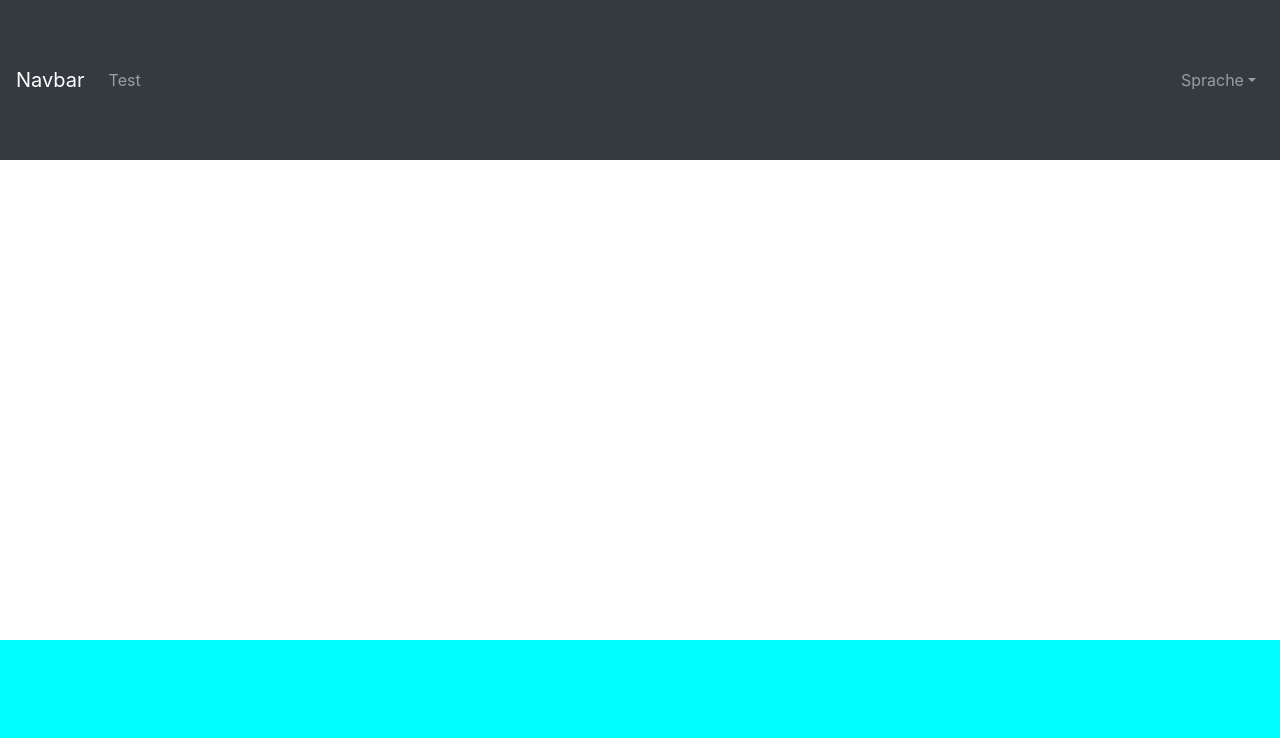
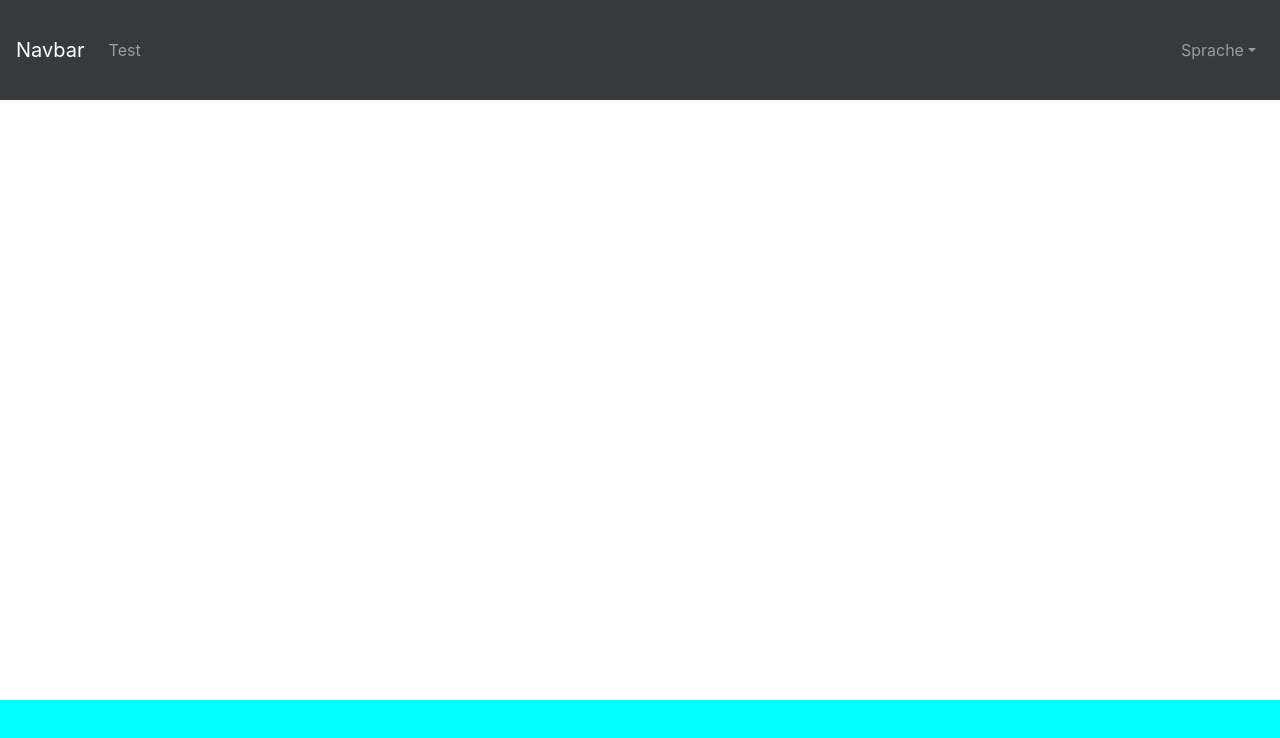
Before and after one commit to Fidelityyy/DaVinciNuxt, a Nuxt app: page / in a window 1280 px wide. Shown: the top 738 px of the page. Built offline with nearby package versions, Linux system fonts and the light colour scheme.

Commit message:
grid angepasst

```diff
--- a/pages/index.vue
+++ b/pages/index.vue
@@ -3,8 +3,7 @@
     <div id="header">
       <Navbar></Navbar>
     </div>
-    <div id="body">
-    </div>
+    <div id="body"></div>
     <div id="footer"></div>
   </div>
 </template>
@@ -24,9 +23,12 @@ export default {
   margin: 0;
   padding: 0;
   grid-template-columns: 20vw 20vw 20vw 20vw 20vw;
-  grid-template-rows: 20vh 20vh 20vh 20vh 20vh;
+  grid-template-rows: 12.5vh 12.5vh 12.5vh 12.5vh 12.5vh 12.5vh 12.5vh 12.5vh;
   grid-template-areas:
     "header header header header header"
+    "body body body body body"
+    "body body body body body"
+    "body body body body body"
     "body body body body body"
     "body body body body body"
     "body body body body body"
@@ -45,7 +47,7 @@ export default {
 }
 
 #footer {
-    background-color: aqua;
-    width: 100vw;
+  background-color: aqua;
+  width: 100vw;
 }
 </style>
```
